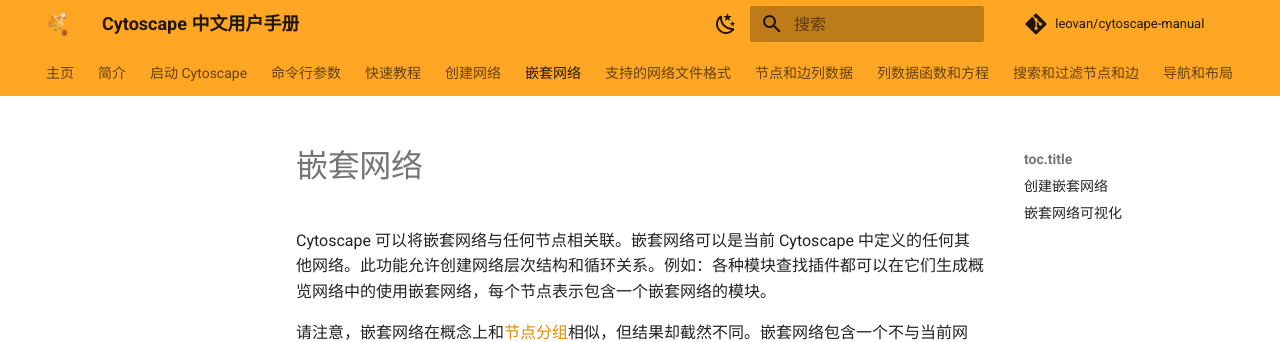
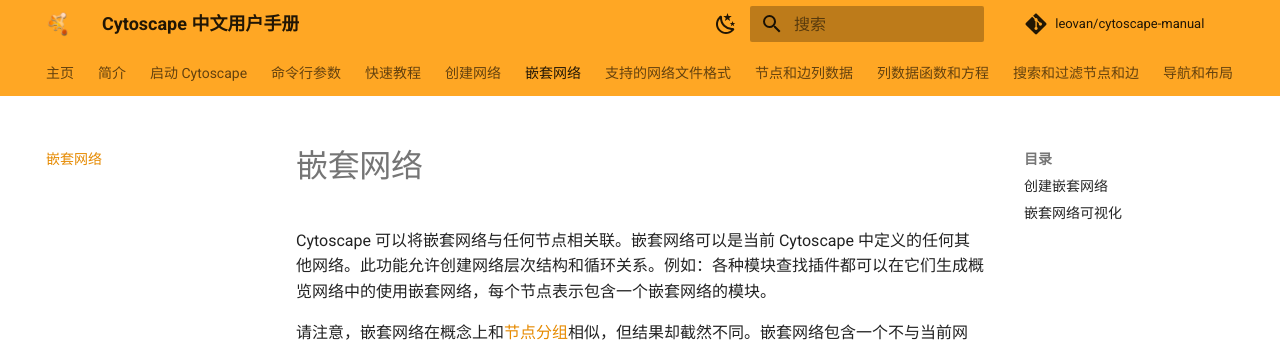
Before and after one commit to leovan/cytoscape-manual, an MkDocs documentation site: the page built from docs/nested-networks.md, in a window 1280 px wide. Shown: the top 342 px of the page. Built offline with MkDocs 1.6.1 and Material for MkDocs 9.7.7, drawn with Linux system fonts in a browser that asks for light colours; comment, search, counter and statistics services are not loaded.

Commit message:
update doc

```diff
--- a/docs/css/google-adsense.css
+++ /dev/null
@@ -1,3 +0,0 @@
-.adsbygoogle {
-  margin-top: 1em;
-}
--- a/mkdocs.yml
+++ b/mkdocs.yml
@@ -48,7 +48,6 @@ nav:
 # Theme
 theme:
   name: material
-  custom_dir: overrides
   include_search_page: false
   search_index_only: true
   language: zh
@@ -99,7 +98,6 @@ extra:
 extra_css:
   - css/image.css
   - css/table.css
-  - css/google-adsense.css
 extra_javascript:
   - js/math.js
   - https://polyfill.io/v3/polyfill.min.js?features=es6
--- a/overrides/partials/nav.html
+++ /dev/null
@@ -1,56 +0,0 @@
-<!-- Determine class according to configuration -->
-{% set class = "md-nav md-nav--primary" %}
-{% if "navigation.tabs" in features %}
-  {% set class = class ~ " md-nav--lifted" %}
-{% endif %}
-{% if "toc.integrate" in features %}
-  {% set class = class ~ " md-nav--integrated" %}
-{% endif %}
-
-<!-- Main navigation -->
-<nav
-  class="{{ class }}"
-  aria-label="{{ lang.t('nav.title') }}"
-  data-md-level="0"
->
-
-  <!-- Site title -->
-  <label class="md-nav__title" for="__drawer">
-    <a
-      href="{{ config.extra.homepage | d(nav.homepage.url, true) | url }}"
-      title="{{ config.site_name | e }}"
-      class="md-nav__button md-logo"
-      aria-label="{{ config.site_name }}"
-      data-md-component="logo"
-    >
-      {% include "partials/logo.html" %}
-    </a>
-    {{ config.site_name }}
-  </label>
-
-  <!-- Repository information -->
-  {% if config.repo_url %}
-    <div class="md-nav__source">
-      {% include "partials/source.html" %}
-    </div>
-  {% endif %}
-
-  <!-- Render item list -->
-  <ul class="md-nav__list" data-md-scrollfix>
-    {% for nav_item in nav %}
-      {% set path = "__nav_" ~ loop.index %}
-      {% set level = 1 %}
-      {% include "partials/nav-item.html" %}
-    {% endfor %}
-  </ul>
-
-  <!-- Google Adsense -->
-  <script async src="https://pagead2.googlesyndication.com/pagead/js/adsbygoogle.js?client=ca-pub-2608165017777396" crossorigin="anonymous"></script>
-  <ins class="adsbygoogle"
-    style="display:inline-block;width:250px;height:250px;text-align:center;"
-    data-ad-client="ca-pub-2608165017777396"
-    data-ad-slot="9063038623"></ins>
-  <script>
-    (adsbygoogle = window.adsbygoogle || []).push({});
-  </script>
-</nav>
--- a/overrides/partials/toc.html
+++ /dev/null
@@ -1,44 +0,0 @@
-<!-- Determine title -->
-{% set title = lang.t("toc.title") %}
-{% if config.mdx_configs.toc and config.mdx_configs.toc.title %}
-  {% set title = config.mdx_configs.toc.title %}
-{% endif %}
-
-<!-- Table of contents -->
-<nav class="md-nav md-nav--secondary" aria-label="{{ title }}">
-  {% set toc = page.toc %}
-
-  <!--
-    Hack: check whether the content contains a h1 headline. If it does, the
-    top-level anchor must be skipped, since it would be redundant to the link
-    to the current page that is located just above the anchor. Therefore we
-    directly continue with the children of the anchor.
-  -->
-  {% set first = toc | first %}
-  {% if first and first.level == 1 %}
-    {% set toc = first.children %}
-  {% endif %}
-
-  <!-- Table of contents title and list -->
-  {% if toc %}
-    <label class="md-nav__title" for="__toc">
-      <span class="md-nav__icon md-icon"></span>
-      {{ title }}
-    </label>
-    <ul class="md-nav__list" data-md-component="toc" data-md-scrollfix>
-      {% for toc_item in toc %}
-        {% include "partials/toc-item.html" %}
-      {% endfor %}
-    </ul>
-  {% endif %}
-
-  <!-- Google Adsense -->
-  <script async src="https://pagead2.googlesyndication.com/pagead/js/adsbygoogle.js?client=ca-pub-2608165017777396" crossorigin="anonymous"></script>
-  <ins class="adsbygoogle"
-    style="display:inline-block;width:250px;height:250px;text-align:center;"
-    data-ad-client="ca-pub-2608165017777396"
-    data-ad-slot="3810711949"></ins>
-  <script>
-    (adsbygoogle = window.adsbygoogle || []).push({});
-  </script>
-</nav>
--- a/requirements.txt
+++ b/requirements.txt
@@ -1 +1 @@
-mkdocs-material==9.1.21
+mkdocs-material==9.4.3
```
